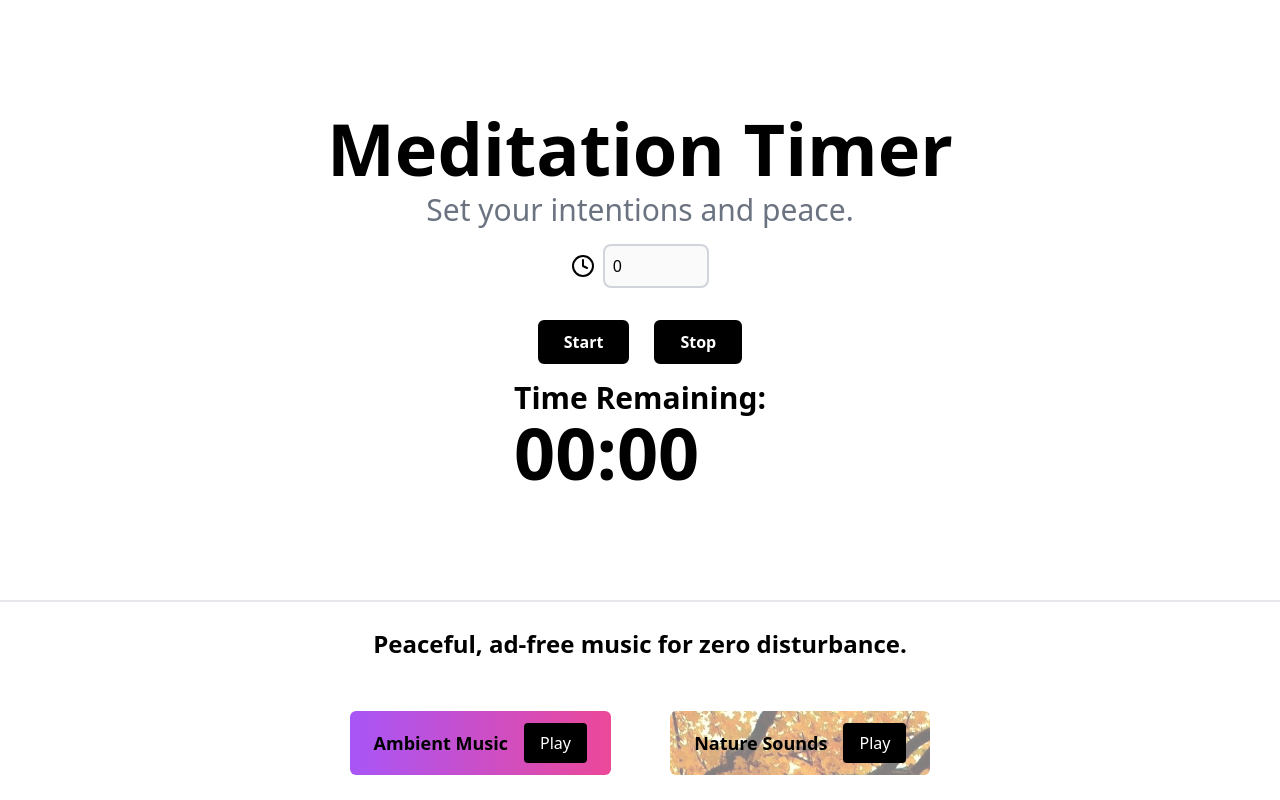
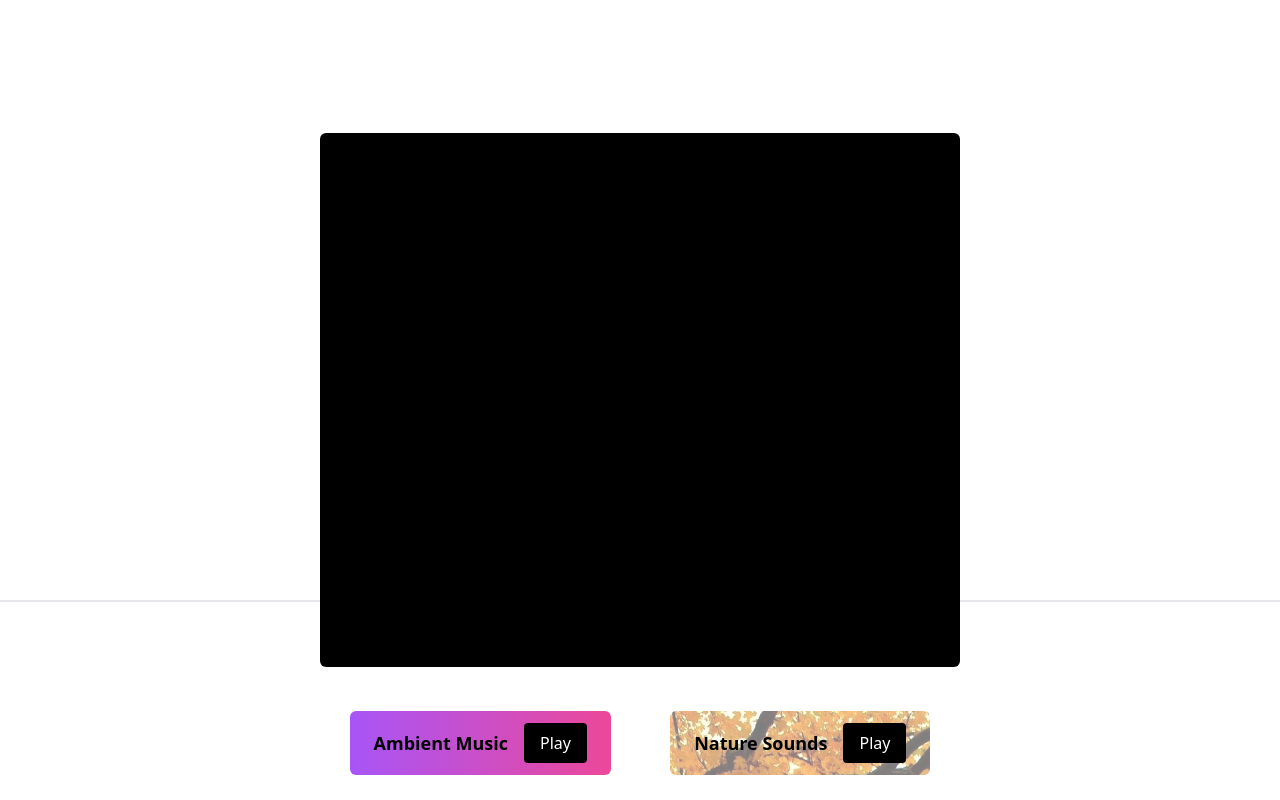
Before and after one commit to ericvpineda/mental-wellness-hub, a React (Create React App) app in the folder frontend/: page /meditation in a window 1280 px wide. Both pictures are taken after a click on the button "Start". Built offline with nearby package versions, Linux system fonts and the light colour scheme.

Commit message:
updating the timer and creating a modal

```diff
--- /dev/null
+++ b/frontend/src/components/MeditationModal.js
@@ -0,0 +1,13 @@
+import React from "react";
+
+export default function MeditationModal() {
+    return(
+        <div className="h-full w-full absolute rounded-md flex justify-center items-center">
+            <div className="bg-black w-1/2 h-2/3 rounded-md">
+                <h1>Great Meditation!</h1>
+                <h1>1-10</h1>
+                <h1>General Description</h1>
+            </div>
+        </div>
+    )
+}
--- a/frontend/src/index.js
+++ b/frontend/src/index.js
@@ -1,3 +1,4 @@
+import React from "react";
 import { createRoot } from "react-dom/client";
 import { createBrowserRouter, RouterProvider } from "react-router-dom";
 import "./globals.css";
@@ -22,7 +23,7 @@ const router = createBrowserRouter([
       {
         path: "meditation",
         element: <Meditation />,
-      },
+      }
     ],
   },
 ]);
--- a/frontend/src/routes/Meditation.js
+++ b/frontend/src/routes/Meditation.js
@@ -1,4 +1,5 @@
 import React, { useRef, useState } from 'react';
+import MeditationModal from '../components/MeditationModal';
 import meditation from '../assets/meditation.mp3';
 
 export default function Meditation() {
@@ -6,7 +7,11 @@ export default function Meditation() {
 
     const [isPlaying, setIsPlaying] = useState(false);
     const [timerActive, setTimerActive] = useState(false);
-    const [inputValue, setInputValue] = useState(0);
+    const [hoursLeft, setHoursLeft] = useState("00");
+    const [minutesLeft, setMinutesLeft] = useState("00");
+    const [secondsLeft, setSecondsLeft] = useState("00");
+    const [inputValue, setInputValue] = useState();
+    const [showModal, setShowModal] = useState(false);
 
     const togglePlay = (audioRef) => {
         if (audioRef.current.paused) {
@@ -19,26 +24,51 @@ export default function Meditation() {
     }
 
     const startTimer = () => {
-        // TODO
         setTimerActive(true);
+        let time = inputValue * 60;
+        let hours = Math.floor(time / 3600);
+        let minutes = Math.floor(time / 60) % 60;
+        let seconds = time % 60;
+        setHoursLeft(hours.toString().padStart(2, '0'));
+        setMinutesLeft(minutes.toString().padStart(2, '0'));
+        setSecondsLeft(seconds.toString().padStart(2, '0'));
+        const interval = setInterval(() => {
+            if (time > 0) {
+                time--;
+                hours = Math.floor(time / 3600);
+                minutes = Math.floor(time / 60) % 60;
+                seconds = time % 60;
+                setHoursLeft(hours.toString().padStart(2, '0'));
+                setMinutesLeft(minutes.toString().padStart(2, '0'));
+                setSecondsLeft(seconds.toString().padStart(2, '0'));
+            } else {
+                clearInterval(interval);
+                setTimerActive(false);
+                setShowModal(true);
+            }
+        }, 1000);
     }
 
-    const handleSubmit = () => {
-        // TODO
-        console.log("handleSubmit")
+    const handleSubmit = (event) => {
+        event.preventDefault(); // Prevents the page from refreshing when the form is submitted
+        const newValue = event.target.elements[0].value;
+        setInputValue(newValue);
+        startTimer();
     }
 
   return (
     <div className="h-screen">
-        <div className="flex flex-col items-center justify-center h-3/4 bg-white">
+    {showModal && <MeditationModal />}
+    <div className="h-screen">
+        <div className={"flex flex-col items-center justify-center h-3/4 bg-white"}>
             <div>
                 <h1 className="text-7xl font-bold mb-2">Meditation Timer</h1>
                 <p className="text-3xl text-center text-gray-500 mb-4">Set your intentions and peace.</p>
             </div>
             <div className="flex justify-center items-center w-1/6">
                 <ClockIcon className="w-6 h-6 mr-2" />
-                <form className="w-1/2" onSubmit={handleSubmit}>
-                    <input type="number" min="0" max="100" className="w-full p-2 border-2 border-gray-300 rounded-lg" value={inputValue} onChange={e => setInputValue(e.target.value)} disabled={timerActive} />
+                <form className="w-2/3" onSubmit={handleSubmit}>
+                    <input type="number" min="0" max="100" className="w-full p-2 border-2 border-gray-300 rounded-lg" value={inputValue} onChange={e => setInputValue(e.target.value)} disabled={timerActive} placeholder="Enter minutes" />
                 </form>
             </div>
             <div className="w-1/6 flex justify-around mt-4">
@@ -46,11 +76,11 @@ export default function Meditation() {
                 <button className="bg-black border-2 border-black text-white font-bold py-2 px-6 rounded-md mt-4 ml-4 hover:text-sky-500 duration-200">Stop</button>
             </div>
             <div className={timerActive ? "block" : "hidden"}>
-                <h1 className="text-3xl font-bold mt-4">Time Remaining:</h1>
-                <h1 className="text-7xl font-bold">00:00</h1>
+                <h1 className="text-3xl font-bold mt-4 text-center">Time Remaining:</h1>
+                <h1 className="text-7xl font-bold text-center">{hoursLeft}:{minutesLeft}:{secondsLeft}</h1>
             </div>
         </div>
-        <div className="flex flex-col h-1/4 justify-around items-center border-t-2">
+        <div className={"flex flex-col h-1/4 justify-around items-center border-t-2"}>
            <h1 className="text-2xl font-bold">Peaceful, ad-free music for zero disturbance.</h1>
            <div className="flex flex-row w-1/2 justify-around">
                 <div className="flex flex-row items-center bg-gradient-to-r from-purple-500 to-pink-500 px-6 py-3 rounded-md">
@@ -65,6 +95,7 @@ export default function Meditation() {
                 </div>
            </div>
         </div>
+    </div>
     </div>
   )
 }
```
